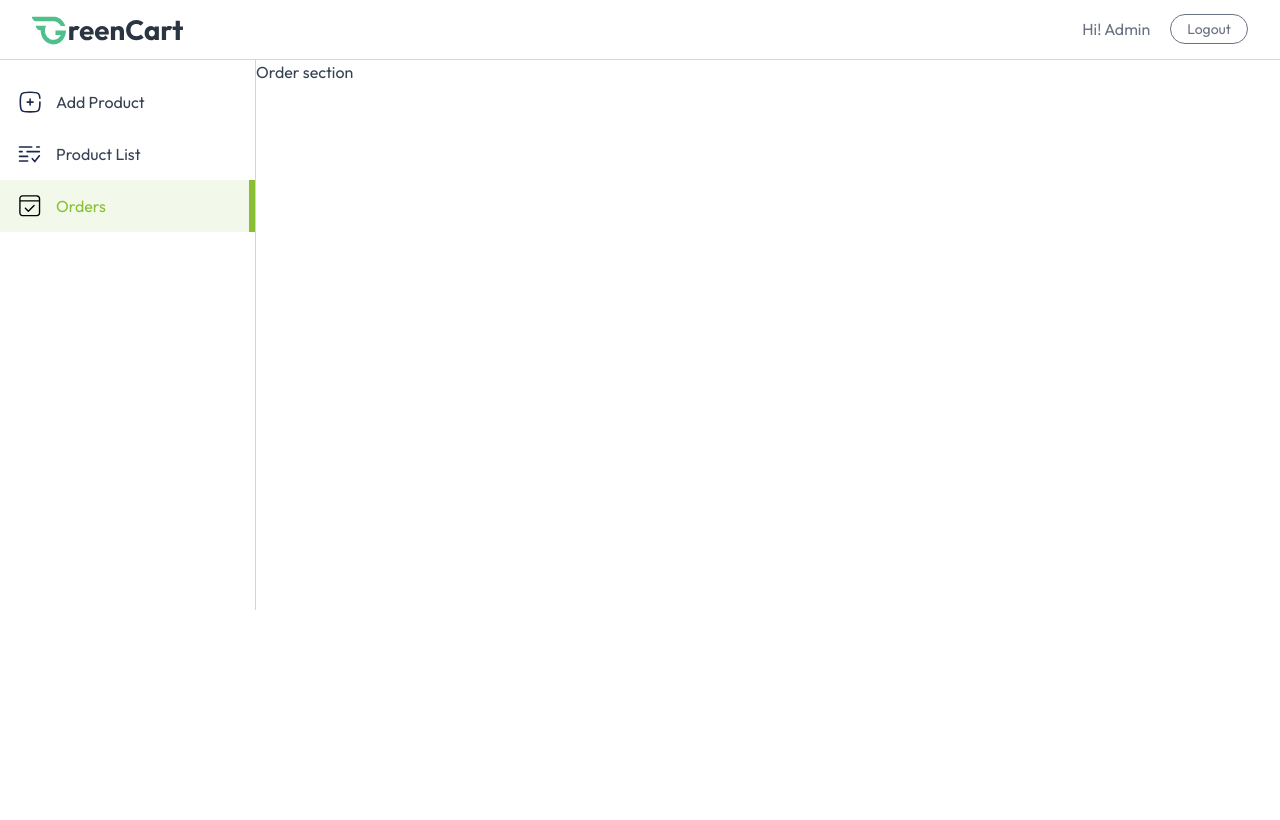
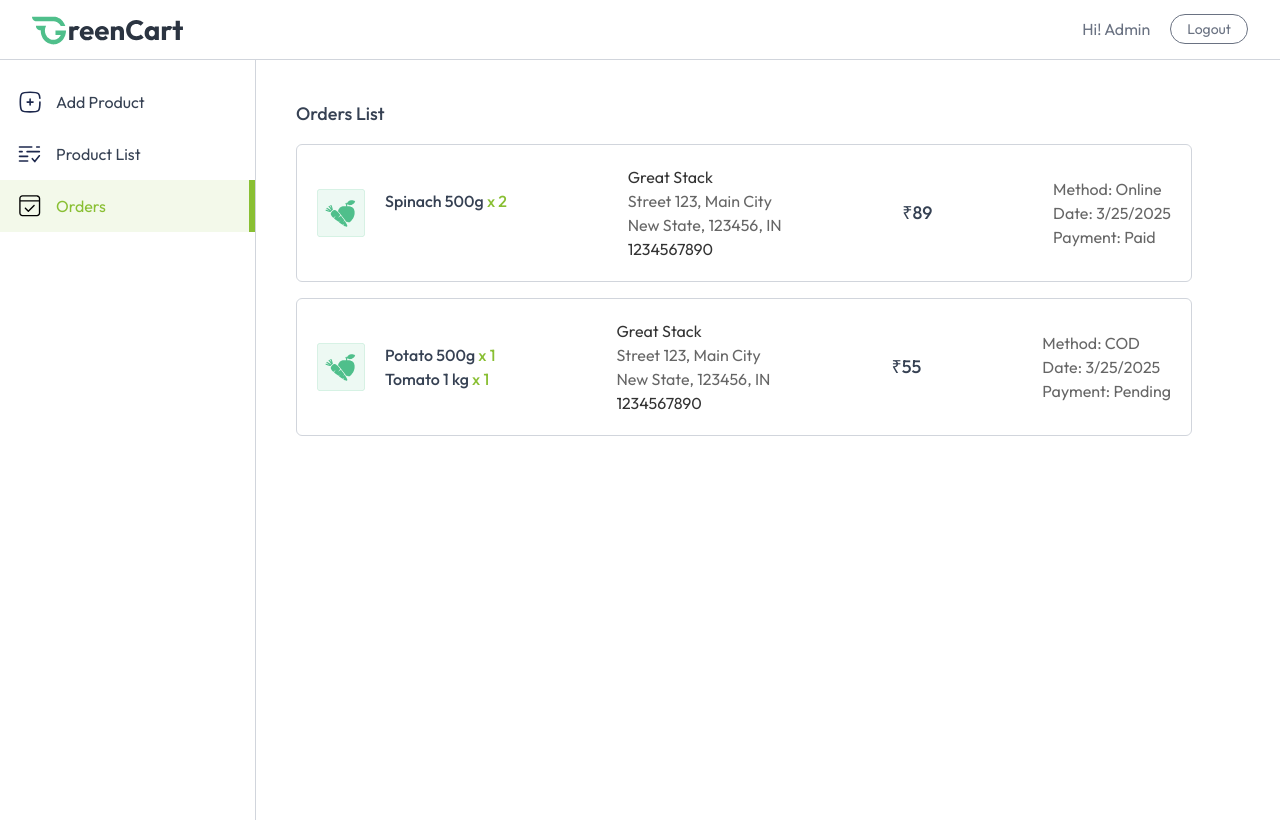
Before and after one commit to KoushikGuria/GreenKart-grocery-App, a React (Vite) app in the folder client/: page /seller/orders in a window 1280 px wide. Both pictures are taken after typing "name@example.com", "Sample123" into the empty fields and a click on the button "Login". Built offline with nearby package versions, Linux system fonts and the light colour scheme.

Commit message:
Frontend part completed

```diff
--- a/client/src/pages/seller/AddProduct.jsx
+++ b/client/src/pages/seller/AddProduct.jsx
@@ -1,5 +1,5 @@
 import React, { useState } from "react";
-import { assets } from "../../assets/assets";
+import { assets, categories } from "../../assets/assets";
 
 const AddProduct = () => {
 
@@ -23,7 +23,14 @@
                     <div className="flex flex-wrap items-center gap-3 mt-2">
                         {Array(4).fill('').map((_, index) => (
                             <label key={index} htmlFor={`image${index}`}>
-                                <input accept="image/*" type="file" id={`image${index}`} hidden />
+
+                                <input onChange={(e) => {
+                                    const updatedFiles = [...files];
+                                    updatedFiles[index] = e.target.files[0];
+                                    setFiles(updatedFiles);
+                                }}
+                                type="file" id={`image${index}`} hidden />
+
                                 <img className="max-w-24 cursor-pointer"
                                 src={files[index] ? URL.createObjectURL(files[index]) : assets.upload_area}
                                 alt="uploadArea"
@@ -34,33 +41,44 @@
                         ))}
                     </div>
                 </div>
+
                 <div className="flex flex-col gap-1 max-w-md">
                     <label className="text-base font-medium" htmlFor="product-name">Product Name</label>
-                    <input id="product-name" type="text" placeholder="Type here" className="outline-none md:py-2.5 py-2 px-3 rounded border border-gray-500/40" required />
+                    <input onChange={(e) => setName(e.target.value)} value={name}
+                    id="product-name" type="text" placeholder="Type here" className="outline-none md:py-2.5 py-2 px-3 rounded border border-gray-500/40" required />
                 </div>
+
                 <div className="flex flex-col gap-1 max-w-md">
                     <label className="text-base font-medium" htmlFor="product-description">Product Description</label>
-                    <textarea id="product-description" rows={4} className="outline-none md:py-2.5 py-2 px-3 rounded border border-gray-500/40 resize-none" placeholder="Type here"></textarea>
+                    <textarea onChange={(e) => setDescription(e.target.value)} value={description}
+                    id="product-description" rows={4} className="outline-none md:py-2.5 py-2 px-3 rounded border border-gray-500/40 resize-none" placeholder="Type here"></textarea>
                 </div>
+
                 <div className="w-full flex flex-col gap-1">
                     <label className="text-base font-medium" htmlFor="category">Category</label>
-                    <select id="category" className="outline-none md:py-2.5 py-2 px-3 rounded border border-gray-500/40">
+                    <select onChange={(e) => setCategory(e.target.value)} value={category}
+                    id="category" className="outline-none md:py-2.5 py-2 px-3 rounded border border-gray-500/40">
                         <option value="">Select Category</option>
-                        {[{ name: 'Electronics' }, { name: 'Clothing' }, { name: 'Accessories' }].map((item, index) => (
-                            <option key={index} value={item.name}>{item.name}</option>
+                        {categories.map((item, index) => (
+                            <option key={index} value={item.path}>{item.path}</option>
                         ))}
                     </select>
                 </div>
+
                 <div className="flex items-center gap-5 flex-wrap">
                     <div className="flex-1 flex flex-col gap-1 w-32">
                         <label className="text-base font-medium" htmlFor="product-price">Product Price</label>
-                        <input id="product-price" type="number" placeholder="0" className="outline-none md:py-2.5 py-2 px-3 rounded border border-gray-500/40" required />
+                        <input onChange={(e) => setPrice(e.target.value)} value={price}
+                        id="product-price" type="number" placeholder="0" className="outline-none md:py-2.5 py-2 px-3 rounded border border-gray-500/40" required />
                     </div>
+
                     <div className="flex-1 flex flex-col gap-1 w-32">
                         <label className="text-base font-medium" htmlFor="offer-price">Offer Price</label>
-                        <input id="offer-price" type="number" placeholder="0" className="outline-none md:py-2.5 py-2 px-3 rounded border border-gray-500/40" required />
+                        <input onChange={(e) => setOfferPrice(e.target.value)} value={offerPrice}
+                        id="offer-price" type="number" placeholder="0" className="outline-none md:py-2.5 py-2 px-3 rounded border border-gray-500/40" required />
                     </div>
                 </div>
+
                 <button className="px-8 py-2.5 bg-primary text-white font-medium rounded cursor-pointer">ADD</button>
             </form>
         </div>
--- a/client/src/pages/seller/Orders.jsx
+++ b/client/src/pages/seller/Orders.jsx
@@ -1,9 +1,61 @@
-import React from "react";
+import React, { useEffect, useState } from "react";
+import { useAppContext } from "../../context/useAppContext";
+import { assets, dummyOrders } from "../../assets/assets";
 
 const Orders = () => {
+
+  const {currency} = useAppContext();
+  const [orders, setOrders] = useState([]);
+
+  const fetchOrders = async () => {
+    setOrders(dummyOrders);
+  }
+
+  useEffect(() => {
+    fetchOrders();
+  }, [])
+
   return (
-    <div>Order section</div>
-  )
-}
+    <div className="no-scrollbar flex-1 h-[95vh] overflow-y-scroll">
+      <div className="md:p-10 p-4 space-y-4">
+        <h2 className="text-lg font-medium">Orders List</h2>
+        {orders.map((order, index) => (
+            <div key={index} className="flex flex-col md:items-center md:flex-row gap-5 justify-between p-5 max-w-4xl rounded-md border border-gray-300">
+
+                <div className="flex gap-5 max-w-80">
+                    <img className="w-12 h-12 object-cover" src={assets.box_icon} alt="boxIcon" />
+                    <div>
+                        {order.items.map((item, index) => (
+                            <div key={index} className="flex flex-col">
+                                <p className="font-medium">
+                                    {item.product.name} <span className="text-primary"> x {item.quantity}</span>
+                                </p>
+                            </div>
+                        ))}
+                    </div>
+                </div>
+
+                <div className="text-sm md:text-base text-black/60">
+                    <p className="text-black/80">{order.address.firstName} {order.address.lastName}</p>
+
+                    <p>{order.address.street}, {order.address.city}</p>
+                    <p>{order.address.state}, {order.address.zipcode}, {order.address.country}</p>
+                    <p></p>
+                    <p className="text-black/80">{order.address.phone}</p>
+                </div>
+
+                <p className="font-medium text-lg my-auto">{currency}{order.amount}</p>
+
+                <div className="flex flex-col text-sm md:text-base text-black/60">
+                    <p>Method: {order.paymentType}</p>
+                    <p>Date: {new Date(order.createdAt).toLocaleDateString()}</p>
+                    <p>Payment: {order.isPaid ? "Paid" : "Pending"}</p>
+                </div>
+            </div>
+        ))}
+      </div>
+    </div>
+  );
+};
 
 export default Orders;
--- a/client/src/pages/seller/ProductList.jsx
+++ b/client/src/pages/seller/ProductList.jsx
@@ -1,9 +1,50 @@
 import React from "react";
+import { useAppContext } from "../../context/useAppContext";
 
 const ProductList = () => {
+
+  const {products, currency} = useAppContext();
+
   return (
-    <div>ProductList</div>
-  )
-}
+      <div className="no-scrollbar flex-1 h-[95vh] overflow-y-scroll flex flex-col justify-between">
+          <div className="w-full md:p-10 p-4">
+              <h2 className="pb-4 text-lg font-medium">All Products</h2>
+              <div className="flex flex-col items-center max-w-4xl w-full overflow-hidden rounded-md bg-white border border-gray-500/20">
+                  <table className="md:table-auto table-fixed w-full overflow-hidden">
+                      <thead className="text-gray-900 text-sm text-left">
+                          <tr>
+                              <th className="px-4 py-3 font-semibold truncate">Product</th>
+                              <th className="px-4 py-3 font-semibold truncate">Category</th>
+                              <th className="px-4 py-3 font-semibold truncate hidden md:block">Selling Price</th>
+                              <th className="px-4 py-3 font-semibold truncate">In Stock</th>
+                          </tr>
+                      </thead>
+                      <tbody className="text-sm text-gray-500">
+                          {products.map((product) => (
+                              <tr key={product._id} className="border-t border-gray-500/20">
+                                  <td className="md:px-4 pl-2 md:pl-4 py-3 flex items-center space-x-3 truncate">
+                                      <div className="border border-gray-300 rounded overflow-hidden">
+                                          <img src={product.image[0]} alt="Product" className="w-16" />
+                                      </div>
+                                      <span className="truncate max-sm:hidden w-full">{product.name}</span>
+                                  </td>
+                                  <td className="px-4 py-3">{product.category}</td>
+                                  <td className="px-4 py-3 max-sm:hidden">{currency}{product.offerPrice}</td>
+                                  <td className="px-4 py-3">
+                                      <label className="relative inline-flex items-center cursor-pointer text-gray-900 gap-3">
+                                          <input type="checkbox" className="sr-only peer" />
+                                          <div className="w-12 h-7 bg-slate-300 rounded-full peer peer-checked:bg-blue-600 transition-colors duration-200"></div>
+                                          <span className="dot absolute left-1 top-1 w-5 h-5 bg-white rounded-full transition-transform duration-200 ease-in-out peer-checked:translate-x-5"></span>
+                                      </label>
+                                  </td>
+                              </tr>
+                          ))}
+                      </tbody>
+                  </table>
+              </div>
+          </div>
+      </div>
+  );
+};
 
 export default ProductList;
--- a/client/src/pages/seller/SellerLayout.jsx
+++ b/client/src/pages/seller/SellerLayout.jsx
@@ -31,7 +31,7 @@
             </div>
 
             <div className="flex">
-               <div className="md:w-64 w-16 border-r h-[550px] text-base border-gray-300 pt-4 flex flex-col transition-all duration-300">
+               <div className="md:w-64 w-16 border-r h-[95vh] text-base border-gray-300 pt-4 flex flex-col">
                 {sidebarLinks.map((item) => (
                     <NavLink to={item.path} key={item.name} end={item.path === "/seller"}
                         className={({isActive}) => `flex items-center py-3 px-4 gap-3
```
